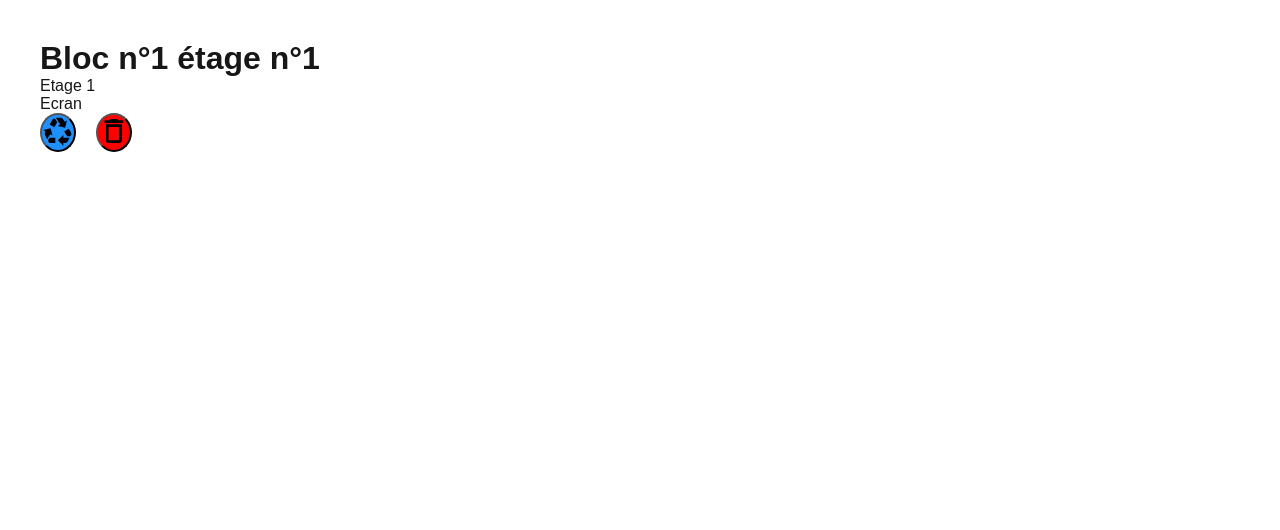
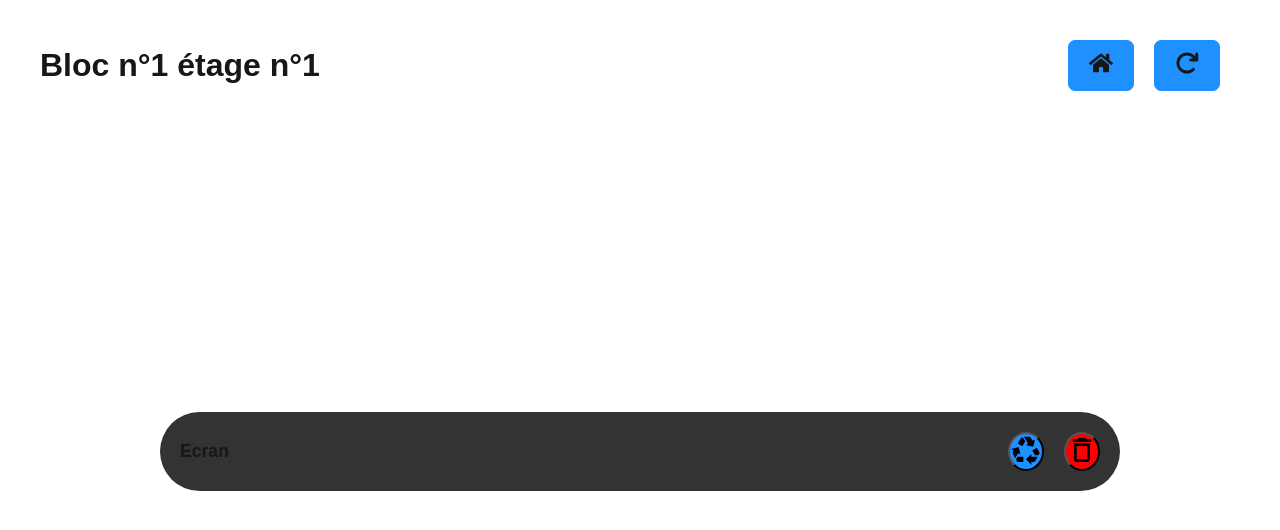
Before and after one commit to TLRKiliann/projet-atelier-it, a Next.js app in the folder my-app/: page /bloc_1/1 in a window 1280 px wide. Shown: the top 530 px of the page. Built offline with nearby package versions, Linux system fonts and the light colour scheme.

Commit message:
routes added and btn style improved

```diff
--- a/my-app/app/bloc_1/[id]/page.tsx
+++ b/my-app/app/bloc_1/[id]/page.tsx
@@ -1,4 +1,8 @@
 import type { ItemsType } from "../../lib/definitions";
+import Link from "next/link";
+import { FaHome } from "react-icons/fa";
+import { FaArrowRotateRight } from "react-icons/fa6";
+
 import { MdRecycling } from "react-icons/md";
 import { MdDeleteOutline } from "react-icons/md";
 import styles from "../../styles/bloc.module.scss";
@@ -7,7 +11,7 @@ const items_block_1: ItemsType[] = [
     {
         id: 1,
         stack_title: "Etage 1",
-        item: "Ecran",
+        item_1: "Ecran",
         item_2: "Imac",
         item_3: "",
         number_item_1: 3,
@@ -17,7 +21,7 @@ const items_block_1: ItemsType[] = [
     {
         id: 2,
         stack_title: "Etage 2",
-        item: "Ecran",
+        item_1: "Ecran",
         item_2: "",
         item_3: "",
         number_item_1: 3,
@@ -27,7 +31,7 @@ const items_block_1: ItemsType[] = [
     {
         id: 3,
         stack_title: "Etage 3",
-        item: "Claviers",
+        item_1: "Claviers",
         item_2: "Souris",
         item_3: "G1, G2, G3",
         number_item_1: 3,
@@ -48,20 +52,30 @@ export default async function FluenceExo({params}: {params : Promise<{ id: strin
 
     return (
         <div className={styles.page_bloc}>
+            <div className={styles.titleAndBtn}>
+
                 <h1>Bloc n°1 étage n°{id}</h1>
 
-            <div>
+                <div className={styles.divDoubleBtn}>
+                    <Link href="/" className={styles.btn_home}><span><FaHome size={24} /></span></Link>
+                    <Link href="/bloc_1" className={styles.btn_return}><span><FaArrowRotateRight size={24} /></span></Link>
+                </div>
+
+            </div>
+
+            <div className={styles.container_bloc}>
                 {items_block_1.map((itemByStack: ItemsType) => {
                     return String(itemByStack.id) === id ? (
-                    <div key={itemByStack.id}>
+                        <div key={itemByStack.id} className={styles.item_div}>
 
-                        {itemByStack.stack_title}
+                            <div className={styles.items_bloc}>
 
                                 <div>
+                                    {itemByStack.item_1}
+                                </div>
+
                                 <div>
-                                {itemByStack.item}
-                            </div>
-                            <div>
+
                                     <button className={styles.btn_change_block}>
                                         <span>
                                             <MdRecycling size={32} />
@@ -73,7 +87,9 @@ export default async function FluenceExo({params}: {params : Promise<{ id: strin
                                             <MdDeleteOutline size={32} />
                                         </span>
                                     </button>
+
                                 </div>
+
                             </div>
                         </div>
                     ) : null;
--- a/my-app/app/styles/bloc.module.scss
+++ b/my-app/app/styles/bloc.module.scss
@@ -4,13 +4,65 @@
     padding: 40px;
 }
 
+.titleAndBtn {
+    display: flex;
+    flex-direction: row;
+    align-items: center;
+    justify-content: space-between;
+    .divDoubleBtn {
+        display: flex;
+        flex-direction: row;
+        justify-content: center;
+
+    }
+}
+
+.btn_home {
+    font-size: 1.2rem;
+    font-weight: 600;
+    background-color: dodgerblue;
+    border: 1px solid dodgerblue;
+    border-radius: 7px;
+    margin-right: 20px;
+    padding: 10px 20px;
+    cursor: pointer;
+    &:hover {
+        background-color: royalblue;
+        border: 1px solid royalblue;
+    }
+    &:active {
+        background-color: deepskyblue;
+        border: 1px solid deepskyblue;
+    }
+}
+
+.btn_return {
+    font-size: 1.2rem;
+    font-weight: 600;
+    background-color: dodgerblue;
+    border: 1px solid dodgerblue;
+    border-radius: 7px;
+    margin-right: 20px;
+    padding: 10px 20px;
+    cursor: pointer;
+    &:hover {
+        background-color: royalblue;
+        border: 1px solid royalblue;
+    }
+    &:active {
+        background-color: deepskyblue;
+        border: 1px solid deepskyblue;
+    }
+}
+
 .container_bloc {
+    width: auto;
+    height: 100%;
+
     display: flex;
     flex-direction: column;
     align-items: center;
     justify-content: center;
-
-    border: 1px solid orange;
 }
 
 .titleOfStack {
@@ -20,13 +72,7 @@
 
 .item_div {
     width: 80%;
-    border: 1px solid yellow;
-    :hover {
-        color: rgba(1,1,1,0.5);
-    }
-    :active {
-        background-color: yellow;
-    }
+
 }
 
 .items_bloc {
@@ -34,15 +80,19 @@
     flex-direction: row;
     align-items: center;
     justify-content: space-between;
-
     font-size: 1.1rem;
     font-weight: 600;
-
-
     margin: 20px 0;
     padding: 20px;
     background-color: #333;
     border-radius: 50px;
+    cursor: pointer;
+    &:hover {
+        background-color: #222;
+    }
+    &:active {
+        background-color: #555;
+    }
 }
 
 .btn_bloc {
@@ -72,10 +122,10 @@
     background: dodgerblue;
     border-radius: 50% 50%;
     margin-right: 20px;
-    :hover {
+    &:hover {
         background: royalblue;
     }
-    :active {
+    &:active {
         background: deepskyblue;
     }
 }
@@ -84,15 +134,14 @@
     cursor: pointer;
     background: red;
     border-radius: 50% 50%;
-    :hover {
+    &:hover {
         background: red;
         border-radius: 50% 50%;
     }
-    :active {
+    &:active {
         background: orange;
     }
 }
-
 
 .add_btn {
     font-size: 1.0rem;
```
Also changed, not shown: my-app/app/bloc_1/page.tsx (+26 -11 lines), my-app/app/page.module.scss (+4 -4 lines). Lines whose indentation alone changed are shown as unchanged.
